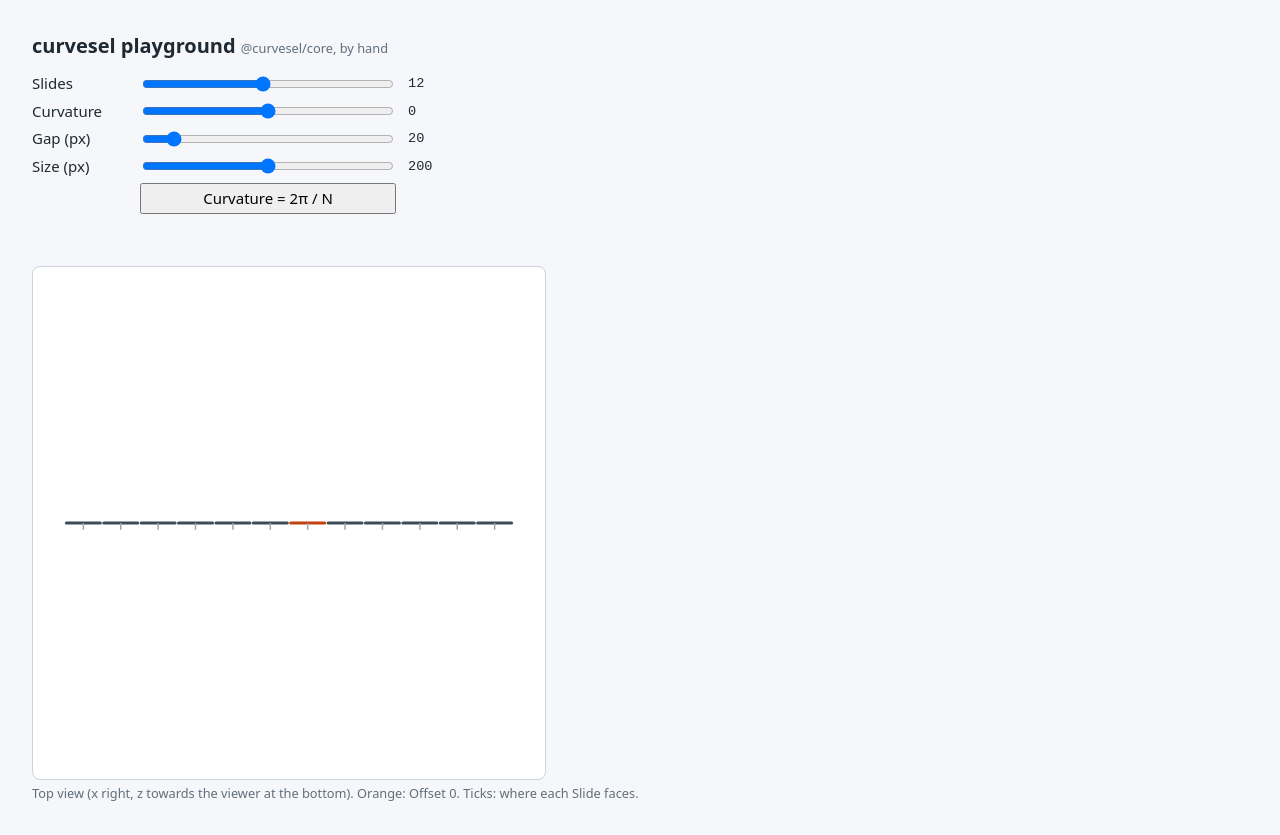
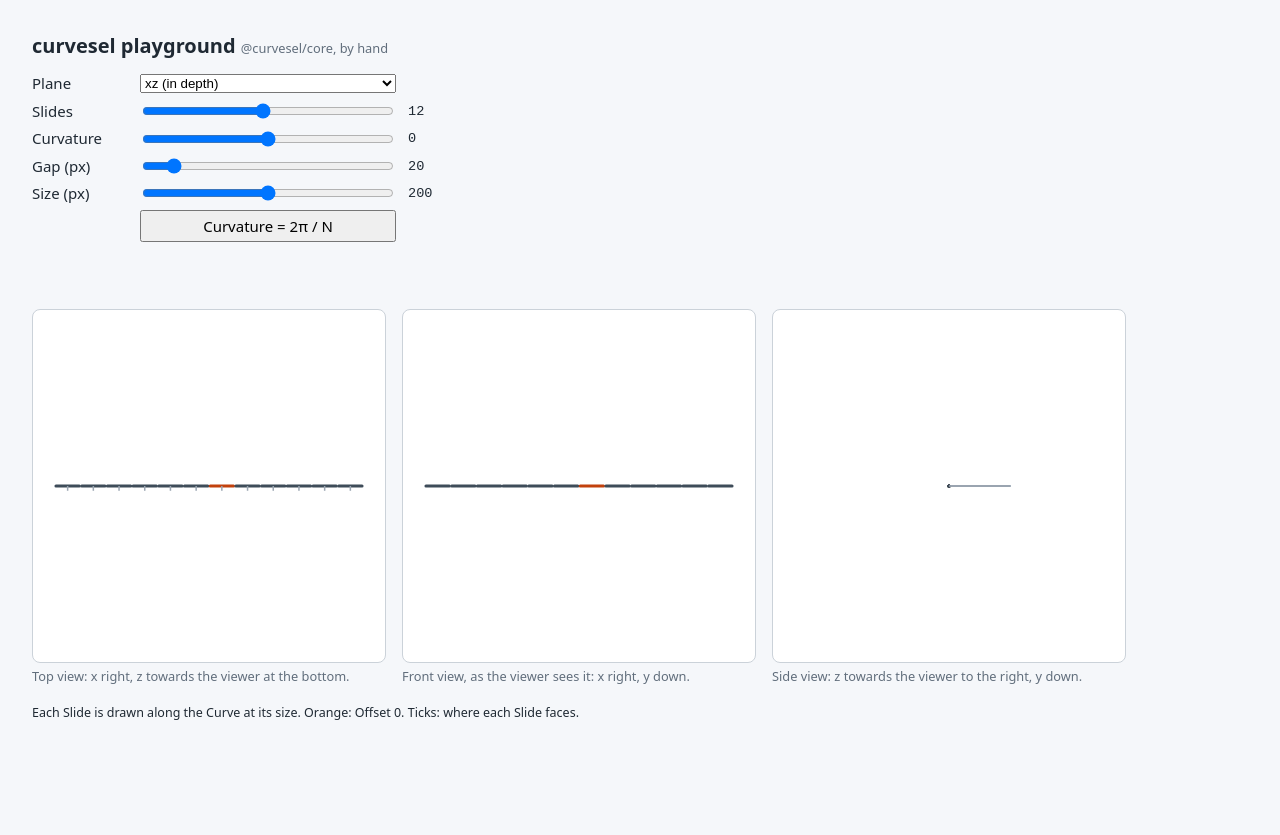
Before and after one commit to fabiomrosa/curvesel, a website built with Vite: page playground/index.html in a window 1280 px wide. After the commit the page ends 800 px from the top, so only its background shows below. Built offline with nearby package versions, Linux system fonts and the light colour scheme.

Commit message:
Bend the Curve in any of the three Planes
plane: 'xz' (default), 'yz' (a wheel going down the screen) or 'xy' (an arc in the screen, the
centre below). The property tests run over every Plane. The playground gets front and side views
and a Plane selector.

Co-Authored-By: Claude Opus 5.5 <noreply@anthropic.com>

```diff
--- a/packages/core/src/curve-pose.ts
+++ b/packages/core/src/curve-pose.ts
@@ -1,4 +1,7 @@
 import type { Pose } from "./pose.ts";
+
+/** Where the Curve bends: `xz` in depth, `yz` vertically in depth (a wheel), `xy` in the screen. */
+export type Plane = "xz" | "yz" | "xy";
 
 /** The Curve's options. Lengths along the Curve count Slide steps (`size + gap`). */
 export interface CurveOptions {
@@ -6,6 +9,8 @@ export interface CurveOptions {
   readonly curvature: number;
   /** The space between neighbouring Slides along the Curve, in px. */
   readonly gap: number;
+  /** Where the Curve bends; `xz` by default. */
+  readonly plane?: Plane;
 }
 
 /** What the engine measures and passes to every Layout. */
@@ -14,12 +19,14 @@ export interface LayoutContext {
   readonly size: number;
 }
 
+const PLANES: readonly Plane[] = ["xz", "yz", "xy"];
+
 /** Below this turn (radians), `sin(u)/u` and `(cos(u) − 1)/u` use their series, error under 1e-22. */
 const SERIES_LIMIT = 1e-4;
 
 /**
- * The Pose of the Slide at `offset` on a Curve of constant Curvature in the `xz` Plane: a circle of
- * radius `step / curvature` through the origin, tangent to x there, bending away from the viewer.
+ * The Pose of the Slide at `offset` on a Curve of constant Curvature: a circle of radius
+ * `step / curvature` through the origin in the chosen Plane, tangent to its first axis there.
  */
 export function curvePose(offset: number, options: CurveOptions, context: LayoutContext): Pose {
   if (!Number.isFinite(options.curvature)) {
@@ -27,6 +34,10 @@ export function curvePose(offset: number, options: CurveOptions, context: Layout
   }
   if (!(Number.isFinite(options.gap) && options.gap >= 0)) {
     throw new Error(`curvesel: gap must be a finite number ≥ 0, got ${options.gap}`);
+  }
+  const plane = options.plane ?? "xz";
+  if (!PLANES.includes(plane)) {
+    throw new Error(`curvesel: plane must be "xz", "yz" or "xy", got ${JSON.stringify(plane)}`);
   }
   if (!(Number.isFinite(context.size) && context.size > 0)) {
     throw new Error(`curvesel: size must be a finite number > 0, got ${context.size}`);
@@ -42,10 +53,15 @@ export function curvePose(offset: number, options: CurveOptions, context: Layout
   // exact as the Curvature tends to 0.
   const sinc = small ? 1 - turn2 / 6 + (turn2 * turn2) / 120 : sin / turn;
   const cosc = small ? -turn / 2 + (turn * turn2) / 24 : (cos - 1) / turn;
-  return {
-    x: length * sinc,
-    y: 0,
-    z: length * cosc,
-    rotation: [cos, 0, sin, 0, 1, 0, -sin, 0, cos],
-  };
+  // In the Curve's own Plane: `along` from the centre, `bend` towards the side it curves to.
+  const along = length * sinc;
+  const bend = length * cosc;
+  switch (plane) {
+    case "xz": // rotateY(turn): bends away from the viewer.
+      return { x: along, y: 0, z: bend, rotation: [cos, 0, sin, 0, 1, 0, -sin, 0, cos] };
+    case "yz": // rotateX(−turn): goes down the screen, bends away from the viewer.
+      return { x: 0, y: along, z: bend, rotation: [1, 0, 0, 0, cos, sin, 0, -sin, cos] };
+    case "xy": // rotateZ(turn): bends down the screen, the centre below.
+      return { x: along, y: -bend, z: 0, rotation: [cos, -sin, 0, sin, cos, 0, 0, 0, 1] };
+  }
 }
--- a/packages/core/src/index.ts
+++ b/packages/core/src/index.ts
@@ -1,3 +1,3 @@
 /** The public API of `@curvesel/core`. */
-export { type CurveOptions, curvePose, type LayoutContext } from "./curve-pose.ts";
+export { type CurveOptions, curvePose, type LayoutContext, type Plane } from "./curve-pose.ts";
 export type { Pose, Rotation } from "./pose.ts";
--- a/playground/index.html
+++ b/playground/index.html
@@ -13,8 +13,9 @@
       output { font: 0.85rem ui-monospace, monospace; }
       button { font: inherit; padding: 0.2rem 0.5rem; }
       .error { color: #b42318; min-height: 1.4em; }
+      .views { display: flex; flex-wrap: wrap; gap: 1rem; }
       figure { margin: 1rem 0 0; }
-      svg { width: 32rem; max-width: 100%; aspect-ratio: 1; background: #fff; border: 1px solid #cbd2d9; border-radius: 8px; }
+      svg { width: 22rem; max-width: 100%; aspect-ratio: 1; background: #fff; border: 1px solid #cbd2d9; border-radius: 8px; }
       .slide { stroke: #3e4c59; stroke-width: 3; stroke-linecap: round; }
       .slide.centre { stroke: #c2410c; }
       .facing { stroke: #9aa5b1; stroke-width: 1.5; }
@@ -23,6 +24,13 @@
   <body>
     <h1>curvesel playground <small>@curvesel/core, by hand</small></h1>
     <form id="options">
+      <label for="plane">Plane</label>
+      <select id="plane">
+        <option value="xz">xz (in depth)</option>
+        <option value="yz">yz (wheel)</option>
+        <option value="xy">xy (arc, in the screen)</option>
+      </select>
+      <span></span>
       <label for="count">Slides</label>
       <input id="count" type="range" min="1" max="24" step="1" value="12" />
       <output for="count"></output>
@@ -39,10 +47,21 @@
       <button id="close-ring" type="button">Curvature = 2π / N</button>
     </form>
     <p class="error" id="error"></p>
-    <figure>
-      <svg id="top" role="img" aria-label="Top view of the Curve"></svg>
-      <figcaption>Top view (x right, z towards the viewer at the bottom). Orange: Offset 0. Ticks: where each Slide faces.</figcaption>
-    </figure>
+    <div class="views">
+      <figure>
+        <svg id="top" role="img" aria-label="Top view of the Curve"></svg>
+        <figcaption>Top view: x right, z towards the viewer at the bottom.</figcaption>
+      </figure>
+      <figure>
+        <svg id="front" role="img" aria-label="Front view of the Curve"></svg>
+        <figcaption>Front view, as the viewer sees it: x right, y down.</figcaption>
+      </figure>
+      <figure>
+        <svg id="side" role="img" aria-label="Side view of the Curve"></svg>
+        <figcaption>Side view: z towards the viewer to the right, y down.</figcaption>
+      </figure>
+    </div>
+    <p><small>Each Slide is drawn along the Curve at its size. Orange: Offset 0. Ticks: where each Slide faces.</small></p>
     <script type="module" src="./main.ts"></script>
   </body>
 </html>
--- a/playground/main.ts
+++ b/playground/main.ts
@@ -1,11 +1,10 @@
 // A hand-test page for @curvesel/core (`npm run dev`). Not published, not covered.
-import { curvePose, type Pose } from "../packages/core/src/index.ts";
+import { curvePose, type Plane, type Pose } from "../packages/core/src/index.ts";
 
 const SVG = "http://www.w3.org/2000/svg";
 const byId = <E extends HTMLElement>(id: string) => document.getElementById(id) as E;
 const form = byId<HTMLFormElement>("options");
 const error = byId<HTMLParagraphElement>("error");
-const top = document.getElementById("top") as unknown as SVGSVGElement;
 const input = (id: string) => byId<HTMLInputElement>(id);
 const value = (id: string) => Number(input(id).value);
 
@@ -24,31 +23,60 @@ function offsets(count: number): number[] {
   return Array.from({ length: count }, (_, i) => i - Math.floor(count / 2));
 }
 
-/** The top view: each Slide a segment along its own x axis, a tick along its own z axis. */
-function drawTop(poses: { offset: number; pose: Pose }[], size: number): void {
+type Vector = readonly [number, number, number];
+type View = { svg: SVGSVGElement; axes: readonly [0 | 1 | 2, 0 | 1 | 2] };
+
+const svg = (id: string) => document.getElementById(id) as unknown as SVGSVGElement;
+const views: readonly View[] = [
+  { svg: svg("top"), axes: [0, 2] },
+  { svg: svg("front"), axes: [0, 1] },
+  { svg: svg("side"), axes: [2, 1] },
+];
+
+/** Column `j` of a row-major 3×3 rotation: where the Slide's own axis `j` points. */
+function axis(pose: Pose, j: 0 | 1 | 2): Vector {
+  const r = pose.rotation;
+  // Indexes 0–8 of a 9-element tuple: always defined.
+  return [r[j], r[3 + j], r[6 + j]] as Vector;
+}
+
+/** One view: each Slide a segment along the Curve's direction, a tick along its own z axis. */
+function draw(
+  { svg, axes: [a, b] }: View,
+  poses: { offset: number; pose: Pose }[],
+  size: number,
+  plane: Plane,
+): void {
   const half = size / 2;
   const shapes: SVGLineElement[] = [];
-  const xs: number[] = [];
-  const zs: number[] = [];
+  const us: number[] = [];
+  const vs: number[] = [];
   for (const { offset, pose } of poses) {
-    const [ax, , fx, , , , az, , fz] = pose.rotation;
+    const p: Vector = [pose.x, pose.y, pose.z];
+    // The Curve runs along the Slide's own y axis in the wheel, along its x axis otherwise.
+    const along = axis(pose, plane === "yz" ? 1 : 0);
+    const face = axis(pose, 2);
     const ends = [
-      pose.x - ax * half,
-      pose.z - az * half,
-      pose.x + ax * half,
-      pose.z + az * half,
+      p[a] - along[a] * half,
+      p[b] - along[b] * half,
+      p[a] + along[a] * half,
+      p[b] + along[b] * half,
     ] as const;
     shapes.push(line(...ends, offset === 0 ? "slide centre" : "slide"));
-    shapes.push(line(pose.x, pose.z, pose.x + fx * half * 0.4, pose.z + fz * half * 0.4, "facing"));
-    xs.push(ends[0], ends[2]);
-    zs.push(ends[1], ends[3]);
+    shapes.push(
+      line(p[a], p[b], p[a] + face[a] * half * 0.4, p[b] + face[b] * half * 0.4, "facing"),
+    );
+    us.push(ends[0], ends[2]);
+    vs.push(ends[1], ends[3]);
   }
-  const [x0, x1, z0, z1] = [Math.min(...xs), Math.max(...xs), Math.min(...zs), Math.max(...zs)];
-  const span = Math.max(x1 - x0, z1 - z0, 1) * 1.15;
+  const [u0, u1, v0, v1] = [Math.min(...us), Math.max(...us), Math.min(...vs), Math.max(...vs)];
+  const span = Math.max(u1 - u0, v1 - v0, size) * 1.15;
   // The view stays centred on the drawing, square, with a margin.
-  const left = (x0 + x1) / 2 - span / 2;
-  top.setAttribute("viewBox", `${left} ${(z0 + z1) / 2 - span / 2} ${span} ${span}`);
-  top.replaceChildren(...shapes);
+  svg.setAttribute(
+    "viewBox",
+    `${(u0 + u1) / 2 - span / 2} ${(v0 + v1) / 2 - span / 2} ${span} ${span}`,
+  );
+  svg.replaceChildren(...shapes);
   for (const shape of shapes) shape.setAttribute("vector-effect", "non-scaling-stroke");
 }
 
@@ -56,14 +84,15 @@ function render(): void {
   for (const output of form.querySelectorAll("output")) {
     output.textContent = input(output.htmlFor.value).value;
   }
-  const options = { curvature: value("curvature"), gap: value("gap") };
+  const plane = byId<HTMLSelectElement>("plane").value as Plane;
+  const options = { curvature: value("curvature"), gap: value("gap"), plane };
   const context = { size: value("size") };
   try {
     const poses = offsets(value("count")).map((offset) => ({
       offset,
       pose: curvePose(offset, options, context),
     }));
-    drawTop(poses, context.size);
+    for (const view of views) draw(view, poses, context.size, plane);
     error.textContent = "";
   } catch (thrown) {
     error.textContent = thrown instanceof Error ? thrown.message : String(thrown);
```
Also changed, not shown: docs/PLAN.md (+1 -1 lines), docs/STATE.md (+8 -6 lines), packages/core/test/curve-pose.property.test.ts (+29 -7 lines), packages/core/test/curve-pose.test.ts (+40 -1 lines).
